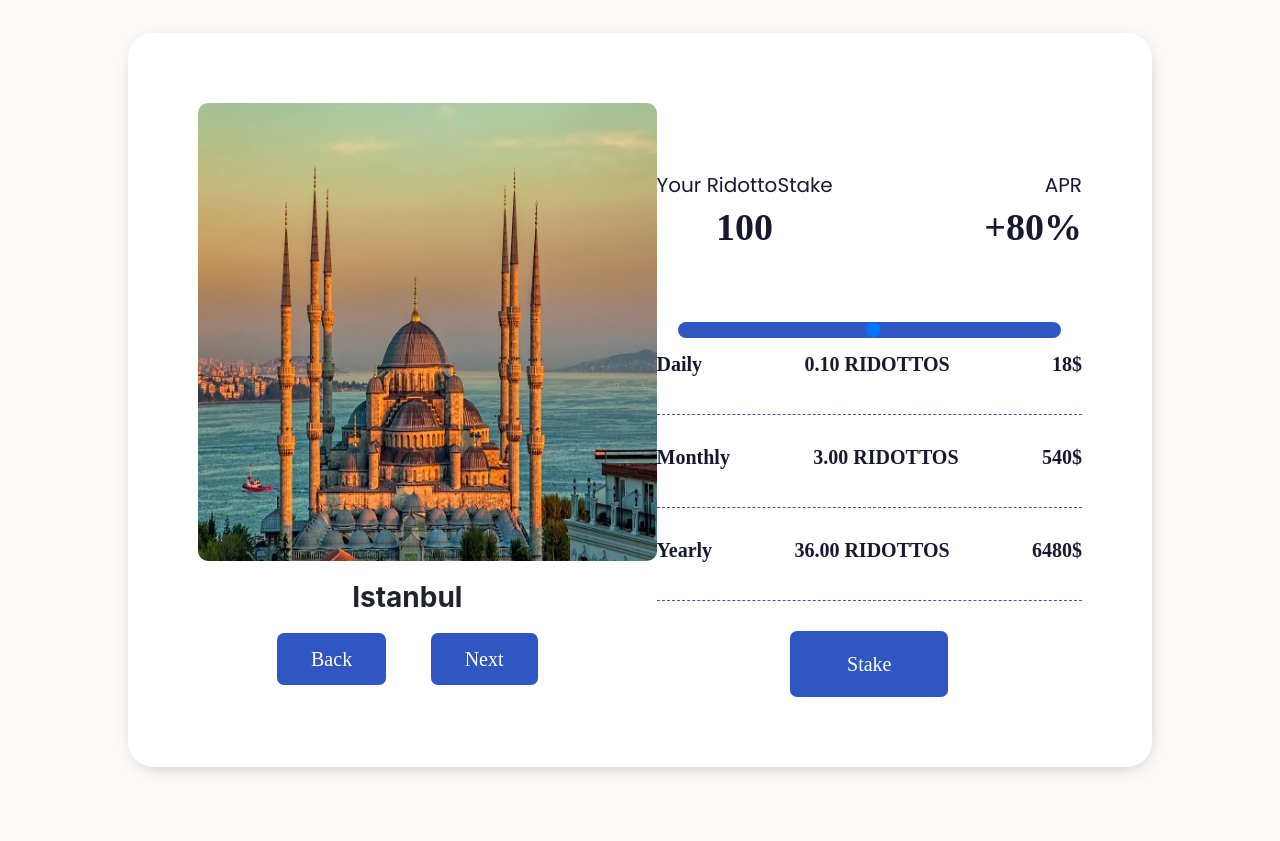
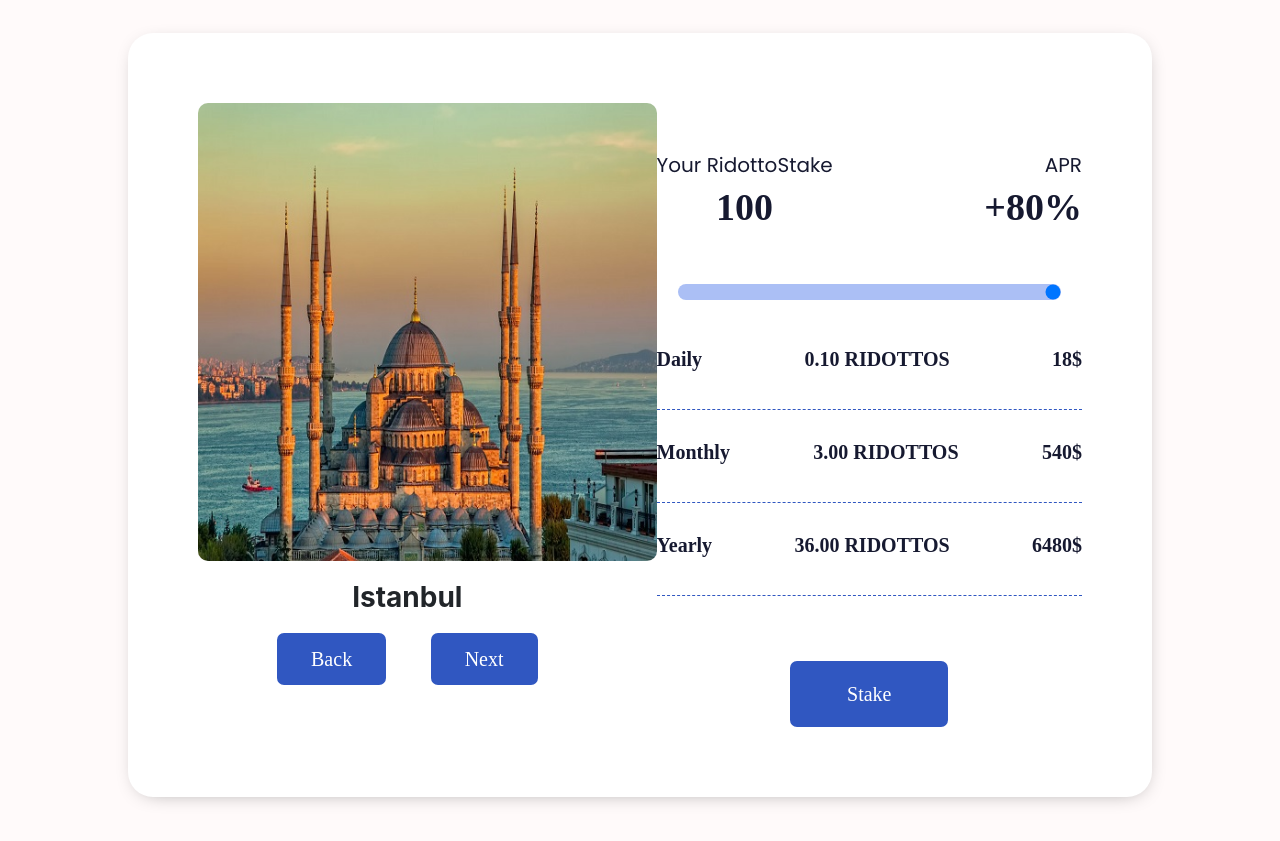
Before and after one commit to faical23/Ridotto, a plain HTML site: page index.html in a window 1280 px wide. Shown: the part 4000-4841 px from the top of the page. Drawn offline with nearby package versions, Linux system fonts and the light colour scheme; files that its build step writes are made by us from their sources; a web font is replaced by a local one.

Commit message:
add range

```diff
--- a/assets/js/main.js
+++ b/assets/js/main.js
@@ -145,3 +145,12 @@
             yearly.innerHTML = daily_price(parseInt(json.pack[z].apr), yearly_ridotto)
         }
     })
+
+
+
+    /////////////:: range
+
+    let range = document.querySelector("#range_input");
+    range.oninput = function look() {
+        console.log(range.value);
+    }
--- a/assets/sass/pages/_home.scss
+++ b/assets/sass/pages/_home.scss
@@ -689,13 +689,11 @@ footer {
         .part_calcule {
             width: 60%;
             padding: 20px;
-        padding-top: 40px;
             color: #161930;
             margin-top: 50px;
             .stake_apr {
                 display: flex;
                 justify-content: space-between;
-            padding-bottom: 50px;
                 h3 {
                     font-family: 'montserrat-bold';
                     font-size: 38px;
@@ -731,6 +729,7 @@ footer {
                     background-color: $primary-100;
                     color: white !important;
                     padding: 16px 55px;
+                    margin-top: 35px;
                     &:hover {
                         color: $primary-100 !important;
                         border: 1px solid $primary-100;
@@ -741,12 +740,13 @@ footer {
         }
     }
 
+    .range_space {
+        padding: 45px 0px;
         input[type=range] {
             width: 90%;
-    height: -11px;
-    margin: 13.8px 0;
-    background-color: #3057C1;
+            background-color: #abbff5;
             -webkit-appearance: none;
             border-radius: 40px;
             outline: none;
         }
+    }
--- a/index.html
+++ b/index.html
@@ -360,7 +360,7 @@
                     </div>
                 </div>
                 <div class="range_space">
-                    <input type="range" min="1" max="50">
+                    <input type="range" min="1" max="50" value="50" id="range_input">
                 </div>
                 <div class="daily_monthly_yearly ">
                     <div class="daily ">
```
Lines whose indentation alone changed are shown as unchanged.
